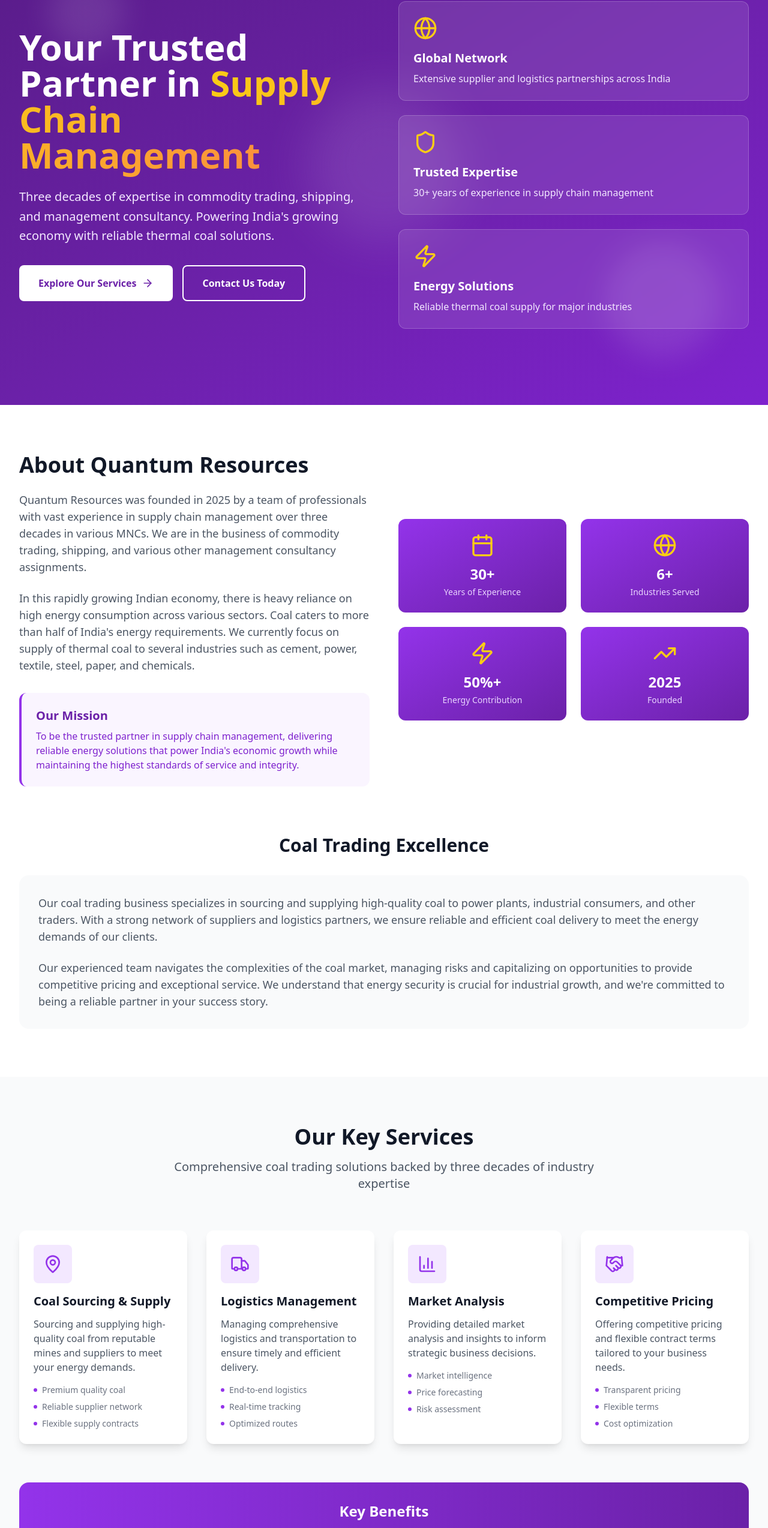
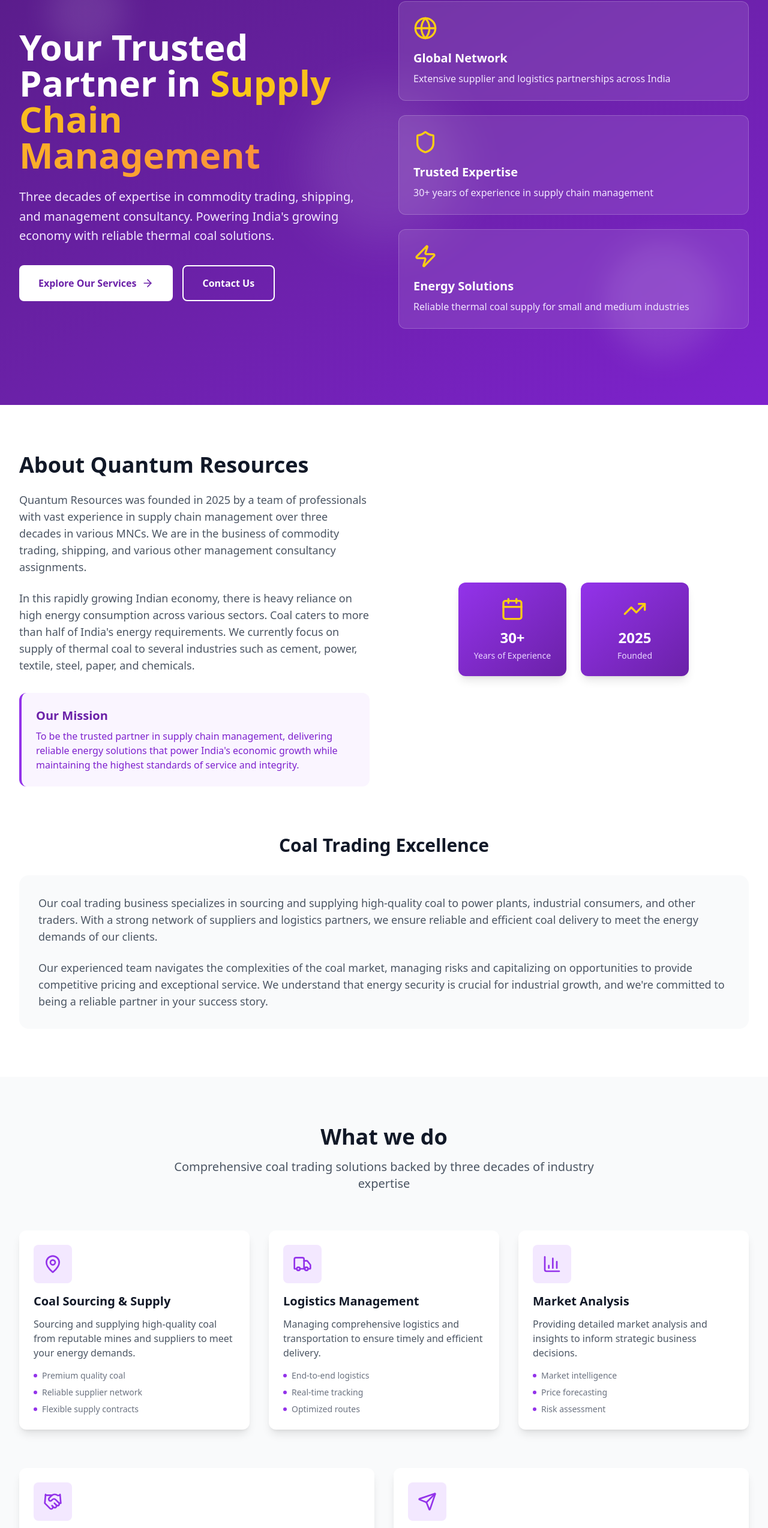
Before and after one commit to quantumresources/quantum-resources, a React (Vite) app: page / in a window 1280 px wide. Shown: the part 190-2737 px from the top of the page at 60% size. Built offline with nearby package versions, Linux system fonts and the light colour scheme.

Commit message:
UI improvements: About section stats layout, services grid, and new Freight Forwarding vertical

```diff
--- a/src/components/About.tsx
+++ b/src/components/About.tsx
@@ -1,11 +1,8 @@
-
 import { Calendar, Globe, Zap, TrendingUp } from 'lucide-react';
 
 const About = () => {
   const stats = [
     { icon: Calendar, label: "Years of Experience", value: "30+" },
-    { icon: Globe, label: "Industries Served", value: "6+" },
-    { icon: Zap, label: "Energy Contribution", value: "50%+" },
     { icon: TrendingUp, label: "Founded", value: "2025" }
   ];
 
@@ -36,9 +33,9 @@ const About = () => {
             </div>
           </div>
 
-          <div className="grid grid-cols-2 gap-6">
+          <div className="flex flex-col lg:flex-row items-center lg:items-start justify-center gap-6 mt-8 mb-8 lg:mb-0">
             {stats.map((stat, index) => (
-              <div key={index} className="bg-gradient-to-br from-purple-600 to-purple-800 rounded-xl p-6 text-white text-center">
+              <div key={index} className="bg-gradient-to-br from-purple-600 to-purple-800 rounded-xl p-6 text-white text-center min-w-[180px] shadow-lg">
                 <stat.icon className="mx-auto mb-3 text-yellow-400" size={40} />
                 <div className="text-2xl font-bold mb-1">{stat.value}</div>
                 <div className="text-purple-200 text-sm">{stat.label}</div>
--- /dev/null
+++ b/src/components/ContactDialog.tsx
@@ -0,0 +1,54 @@
+import { Dialog, DialogTrigger, DialogContent, DialogHeader, DialogTitle, DialogDescription } from '@/components/ui/dialog';
+import { useState } from 'react';
+
+const ContactDialog = ({ children }: { children: React.ReactNode }) => {
+  const [formStatus, setFormStatus] = useState<'idle' | 'success' | 'error'>('idle');
+  return (
+    <Dialog>
+      <DialogTrigger asChild>{children}</DialogTrigger>
+      <DialogContent>
+        <DialogHeader>
+          <DialogTitle>Contact Us</DialogTitle>
+          <DialogDescription>Fill out the form and we'll get back to you soon.</DialogDescription>
+        </DialogHeader>
+        {formStatus === 'success' ? (
+          <div className="text-green-600 font-semibold text-center py-8">Thank you! Your message has been sent.</div>
+        ) : (
+          <form
+            action="https://formspree.io/f/xyzjlvbg"
+            method="POST"
+            className="space-y-4"
+            onSubmit={e => {
+              setFormStatus('idle');
+              setTimeout(() => setFormStatus('success'), 1000);
+            }}
+          >
+            <div>
+              <label className="block text-sm font-medium mb-1" htmlFor="full-name">Full Name<span className="text-red-500">*</span></label>
+              <input required name="Full Name" id="full-name" className="w-full border rounded px-3 py-2" />
+            </div>
+            <div>
+              <label className="block text-sm font-medium mb-1" htmlFor="email">Email Address<span className="text-red-500">*</span></label>
+              <input required type="email" name="Email" id="email" className="w-full border rounded px-3 py-2" />
+            </div>
+            <div>
+              <label className="block text-sm font-medium mb-1" htmlFor="phone">Phone Number</label>
+              <input name="Phone" id="phone" className="w-full border rounded px-3 py-2" />
+            </div>
+            <div>
+              <label className="block text-sm font-medium mb-1" htmlFor="company">Company Name</label>
+              <input name="Company" id="company" className="w-full border rounded px-3 py-2" />
+            </div>
+            <div>
+              <label className="block text-sm font-medium mb-1" htmlFor="message">Message / Inquiry<span className="text-red-500">*</span></label>
+              <textarea required name="Message" id="message" className="w-full border rounded px-3 py-2" rows={4} />
+            </div>
+            <button type="submit" className="w-full bg-purple-700 text-white py-2 rounded font-semibold hover:bg-purple-800 transition">Submit</button>
+          </form>
+        )}
+      </DialogContent>
+    </Dialog>
+  );
+};
+
+export default ContactDialog;
--- a/src/components/Footer.tsx
+++ b/src/components/Footer.tsx
@@ -30,6 +30,7 @@ const Footer = () => {
             </ul>
           </div>
 
+          {/*
           <div>
             <h4 className="text-lg font-semibold mb-4">Contact Info</h4>
             <div className="space-y-3">
@@ -46,7 +47,9 @@ const Footer = () => {
                 <span className="text-gray-300">India</span>
               </div>
             </div>
+
           </div>
+          */}
         </div>
 
         <div className="border-t border-gray-800 mt-12 pt-8">
--- a/src/components/Hero.tsx
+++ b/src/components/Hero.tsx
@@ -1,4 +1,5 @@
 import { ArrowRight, Globe, Shield, Zap } from 'lucide-react';
+import ContactDialog from './ContactDialog';
 
 const Hero = () => {
   return (
@@ -34,9 +35,11 @@ const Hero = () => {
                 Explore Our Services
                 <ArrowRight className="ml-2 group-hover:translate-x-1 transition-transform" size={20} />
               </button>
-              <button className="border-2 border-white text-white px-8 py-4 rounded-lg font-semibold hover:bg-white hover:text-purple-800 transition-all duration-300">
-                Contact Us Today
-              </button>
+              <ContactDialog>
+                <button className="border-2 border-white text-white px-8 py-4 rounded-lg font-semibold hover:bg-white hover:text-purple-800 transition-all duration-300">
+                  Contact Us
+                </button>
+              </ContactDialog>
             </div>
           </div>
 
@@ -54,7 +57,7 @@ const Hero = () => {
             <div className="bg-white/10 backdrop-blur-sm rounded-xl p-6 border border-white/20">
               <Zap className="text-yellow-400 mb-4" size={40} />
               <h3 className="text-white text-xl font-semibold mb-2">Energy Solutions</h3>
-              <p className="text-purple-100">Reliable thermal coal supply for major industries</p>
+              <p className="text-purple-100">Reliable thermal coal supply for small and medium industries</p>
             </div>
           </div>
         </div>
--- a/src/components/Services.tsx
+++ b/src/components/Services.tsx
@@ -1,5 +1,4 @@
-
-import { Truck, BarChart3, Handshake, MapPin, Clock, Shield } from 'lucide-react';
+import { Truck, BarChart3, Handshake, MapPin, Clock, Shield, Send } from 'lucide-react';
 
 const Services = () => {
   const services = [
@@ -26,6 +25,17 @@ const Services = () => {
       title: "Competitive Pricing",
       description: "Offering competitive pricing and flexible contract terms tailored to your business needs.",
       features: ["Transparent pricing", "Flexible terms", "Cost optimization"]
+    },
+    {
+      icon: Send,
+      title: "Freight Forwarding",
+      description: "Comprehensive freight solutions for air, land, and sea cargo, ensuring timely and efficient delivery worldwide.",
+      features: [
+        "Customs clearance & documentation",
+        "Warehousing & distribution",
+        "Global partner network",
+        "Personalized logistics solutions"
+      ]
     }
   ];
 
@@ -46,15 +56,34 @@ const Services = () => {
     <section id="services" className="py-20 bg-gray-50">
       <div className="max-w-7xl mx-auto px-4 sm:px-6 lg:px-8">
         <div className="text-center mb-16">
-          <h2 className="text-4xl font-bold text-gray-900 mb-4">Our Key Services</h2>
+          <h2 className="text-4xl font-bold text-gray-900 mb-4">What we do</h2>
           <p className="text-xl text-gray-600 max-w-3xl mx-auto">
             Comprehensive coal trading solutions backed by three decades of industry expertise
           </p>
         </div>
 
-        <div className="grid md:grid-cols-2 lg:grid-cols-4 gap-8 mb-16">
-          {services.map((service, index) => (
+        <div className="grid grid-cols-1 md:grid-cols-3 gap-8 mb-16">
+          {services.slice(0, 3).map((service, index) => (
             <div key={index} className="bg-white rounded-xl p-6 shadow-lg hover:shadow-xl transition-shadow duration-300 group">
+              <div className="bg-purple-100 w-16 h-16 rounded-lg flex items-center justify-center mb-4 group-hover:bg-purple-200 transition-colors">
+                <service.icon className="text-purple-600" size={32} />
+              </div>
+              <h3 className="text-xl font-semibold text-gray-900 mb-3">{service.title}</h3>
+              <p className="text-gray-600 mb-4">{service.description}</p>
+              <ul className="space-y-2">
+                {service.features.map((feature, idx) => (
+                  <li key={idx} className="text-sm text-gray-500 flex items-center">
+                    <div className="w-1.5 h-1.5 bg-purple-600 rounded-full mr-2"></div>
+                    {feature}
+                  </li>
+                ))}
+              </ul>
+            </div>
+          ))}
+        </div>
+        <div className="grid grid-cols-1 md:grid-cols-2 gap-8 mb-16">
+          {services.slice(3).map((service, index) => (
+            <div key={index + 3} className="bg-white rounded-xl p-6 shadow-lg hover:shadow-xl transition-shadow duration-300 group">
               <div className="bg-purple-100 w-16 h-16 rounded-lg flex items-center justify-center mb-4 group-hover:bg-purple-200 transition-colors">
                 <service.icon className="text-purple-600" size={32} />
               </div>
--- a/src/pages/Index.tsx
+++ b/src/pages/Index.tsx
@@ -1,12 +1,15 @@
-
 import Navigation from '@/components/Navigation';
 import Hero from '@/components/Hero';
 import About from '@/components/About';
 import Services from '@/components/Services';
 import Team from '@/components/Team';
 import Footer from '@/components/Footer';
+import { Dialog, DialogTrigger, DialogContent, DialogHeader, DialogTitle, DialogDescription } from '@/components/ui/dialog';
+import { useState } from 'react';
+import ContactDialog from '@/components/ContactDialog';
 
 const Index = () => {
+  const [formStatus, setFormStatus] = useState<'idle' | 'success' | 'error'>('idle');
   return (
     <div className="min-h-screen">
       <Navigation />
@@ -20,9 +23,11 @@ const Index = () => {
           <p className="text-xl text-purple-100 mb-8 max-w-3xl mx-auto">
             Let's discuss how Quantum Resources can power your business with reliable supply chain solutions
           </p>
-          <button className="bg-white text-purple-800 px-8 py-4 rounded-lg font-semibold hover:bg-purple-50 transition-all duration-300 text-lg">
-            Get in Touch Today
-          </button>
+          <ContactDialog>
+            <button className="bg-white text-purple-800 px-8 py-4 rounded-lg font-semibold hover:bg-purple-50 transition-all duration-300 text-lg">
+              Get in Touch Today
+            </button>
+          </ContactDialog>
         </div>
       </section>
       <Footer />
```
Also changed, not shown: 1 other file (tests, documents, lock files or other folders).
